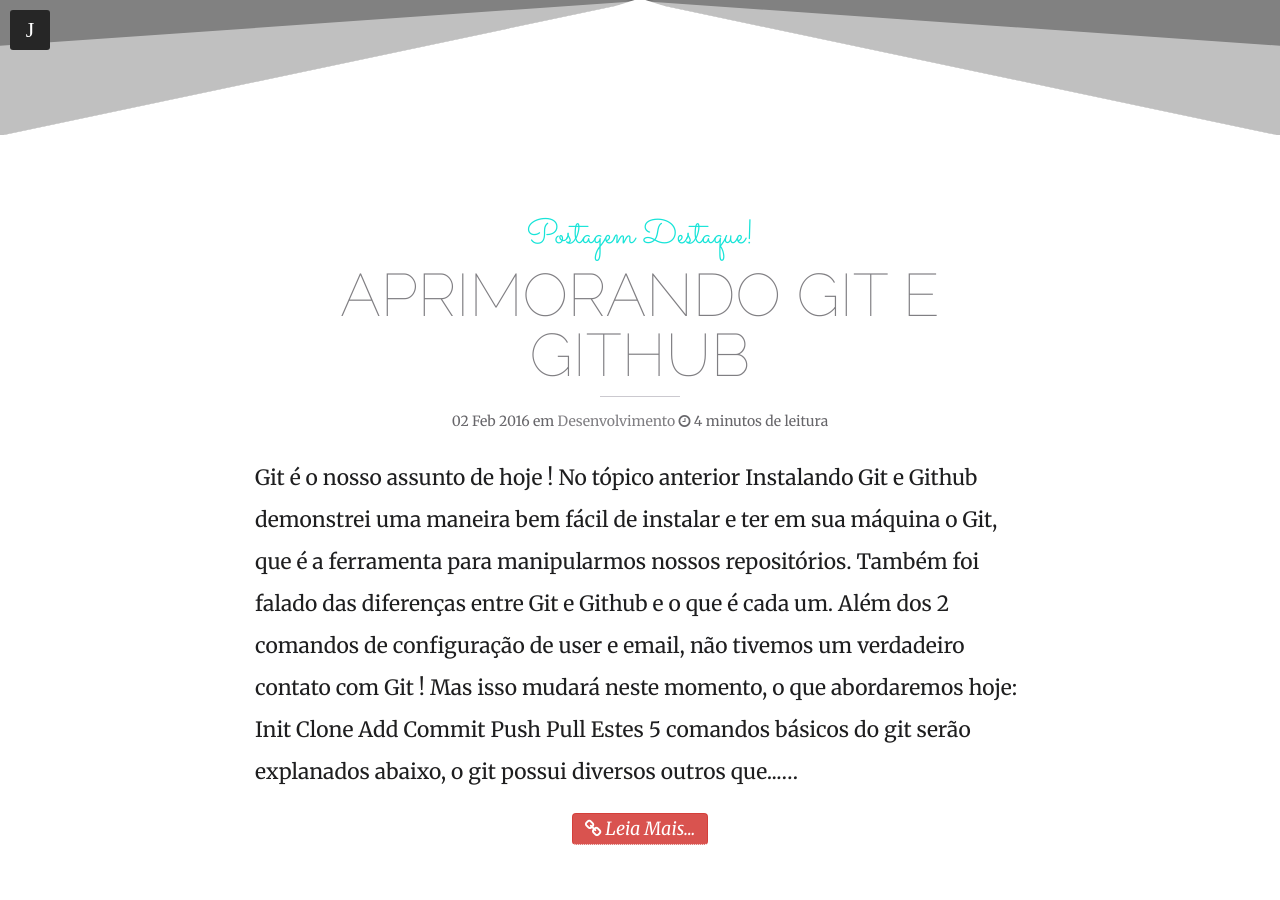
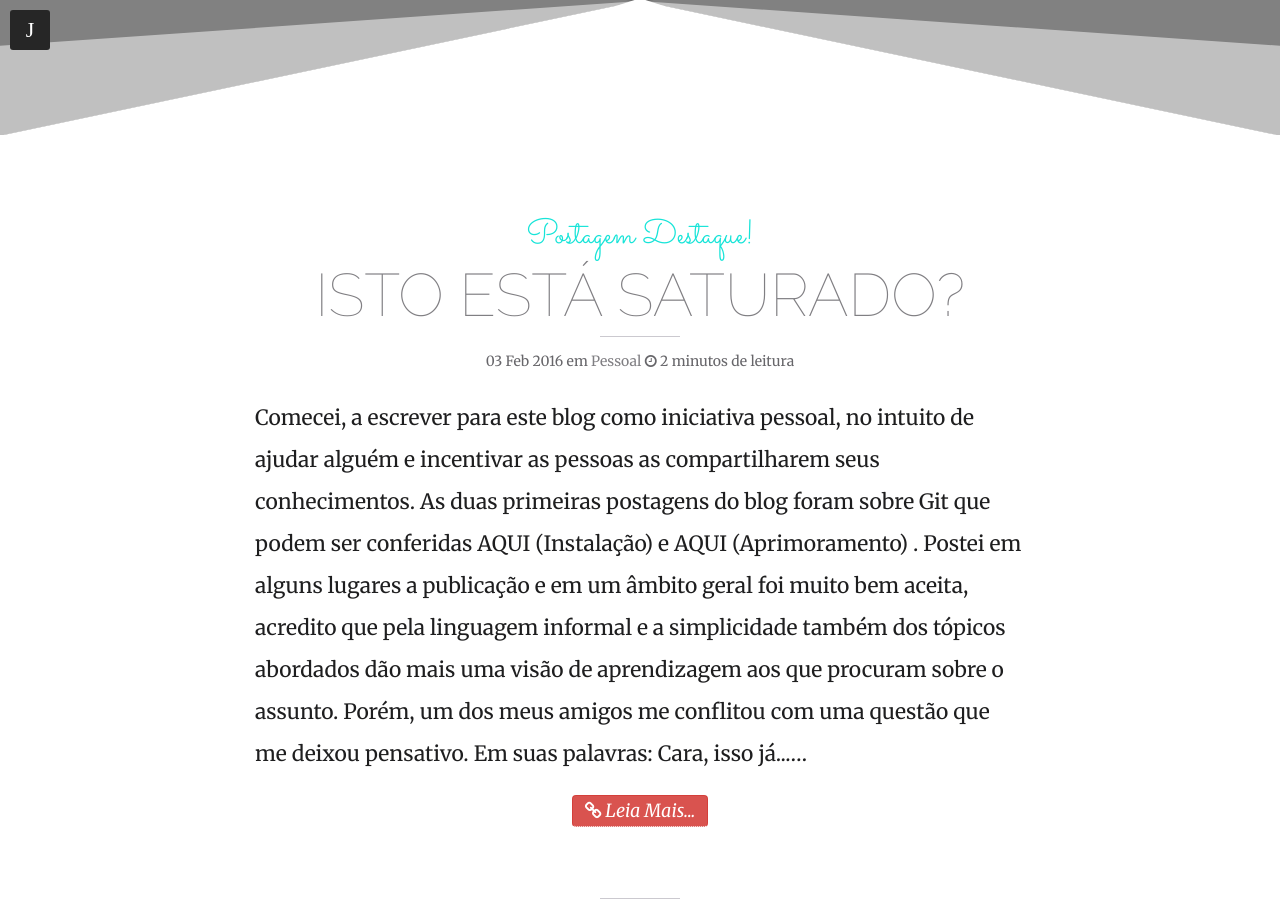
Before and after one commit to jhoemrs/old_theme, a Jekyll site: the page built from index.html, in a window 1280 px wide and 900 px high, scrolled down 405 px. Built offline with Jekyll 4.4.1, drawn with Linux system fonts in a browser that asks for light colours; nearby versions of some CDN libraries; the list of posts is cut into pages by our own code.

Commit message:
Postagem Isto Está Saturado ?

```diff
--- a/emexecucao/istoestasaturado.md
+++ b/_posts/2016-02-03-istoestasaturado.md
@@ -1,9 +1,21 @@
-Title:Isso já esta Saturado
+---
+layout: post
+title: "Isto Está Saturado?"
+description: "O conteúdo é finito ?"
+headline: "Ensinar o mesmo conteúdo para pessoas diferentes? Pode ser necessário explicações diferentes!"
+category: Pessoal
+tags: [Pessoal, Pensamentos]
+modified: 2016-02-03
+featured: true
+imagefeature: istoestasaturado/estasaturado.jpg
+comments: true
+share: true
+---
 
 
 Comecei, a escrever para este blog como iniciativa pessoal, no intuito de ajudar alguém e incentivar as pessoas as compartilharem seus conhecimentos.
 
-As duas primeiras postagens do blog foram sobre Git que podem ser conferidas **AQUI (Instalação)** e **AQUI (Aprimoramento)** .
+As duas primeiras postagens do blog foram sobre Git que podem ser conferidas **[AQUI (Instalação)]()** e **AQUI (Aprimoramento)** .
 
 Postei em alguns lugares a publicação e em um âmbito geral foi muito bem aceita, acredito que pela linguagem informal e a simplicidade também dos tópicos abordados dão mais uma visão de aprendizagem aos que procuram sobre o assunto.
 
@@ -15,6 +27,8 @@
 
 E continuou falando sobre algumas coisas que já fiz, como por exemplo o meu projeto na faculdade que foi algo inovador, pela idéia e as tecnologias utilizadas.
 
+Isso já esta Saturado ? Veremos...
+
 Podemos ter algumas visões sobre a opinião dele:
 
 1. Ele está certo.
@@ -34,10 +48,12 @@
 
 Sendo o assunto então, novo ou não pra você. A utilidade dele é imutavel.
 
-Fica meu conselho então, escreva sobre o que tiver vontade, é uma forma de explanar seu conhecimento, partilhar e possivelmente ajudar alguém.
+Fica meu conselho, escreva sobre o que tiver vontade, é uma forma de explanar seu conhecimento, partilhar e possivelmente ajudar alguém.
 
 Seja você, faça
 
-E no mais, aprendizado para você ( escritor ), você conhece pessoas que dominam aquele assunto e te acrescentam com comentários ou criticas.
+E no mais, sempre será um aprendizado para você ( escritor ), você conhece pessoas que dominam aquele assunto e te acrescentam com comentários ou criticas.
+
+*Siga [@jhoemrs](http://www.twitter.com/jhoemrs) no twitter!*
 
 >> Grandes mentes devem estar prontas não só para agarrar as oportunidades, mas para fazê-las surgir... "Charles Caleb Colton"
```
Also changed, not shown: other parts of _posts/2016-02-03-istoestasaturado.md (+1 -1 lines), images/istoestasaturado/estasaturado.jpg (added).
